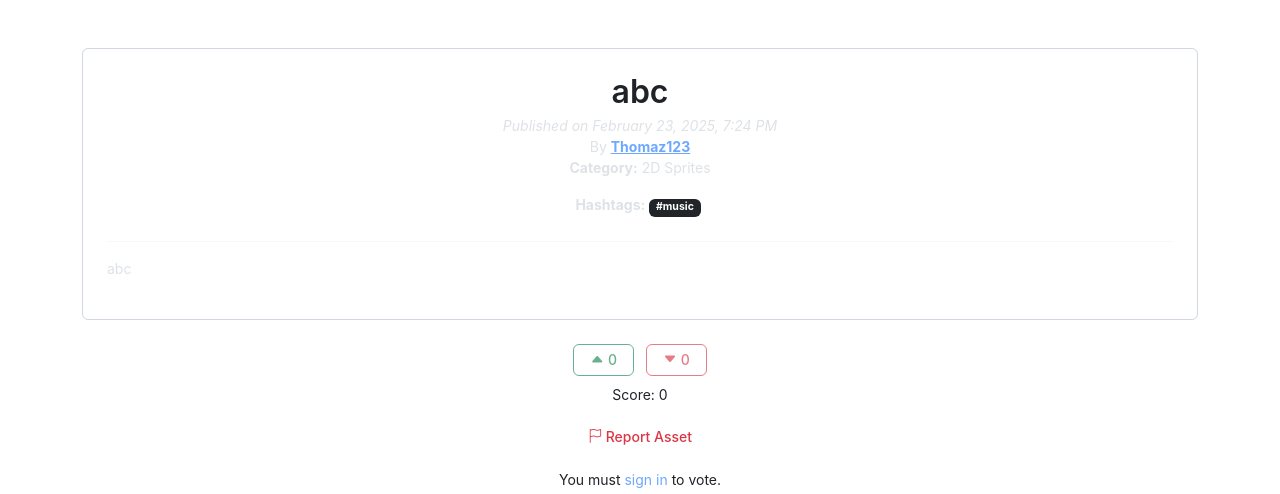
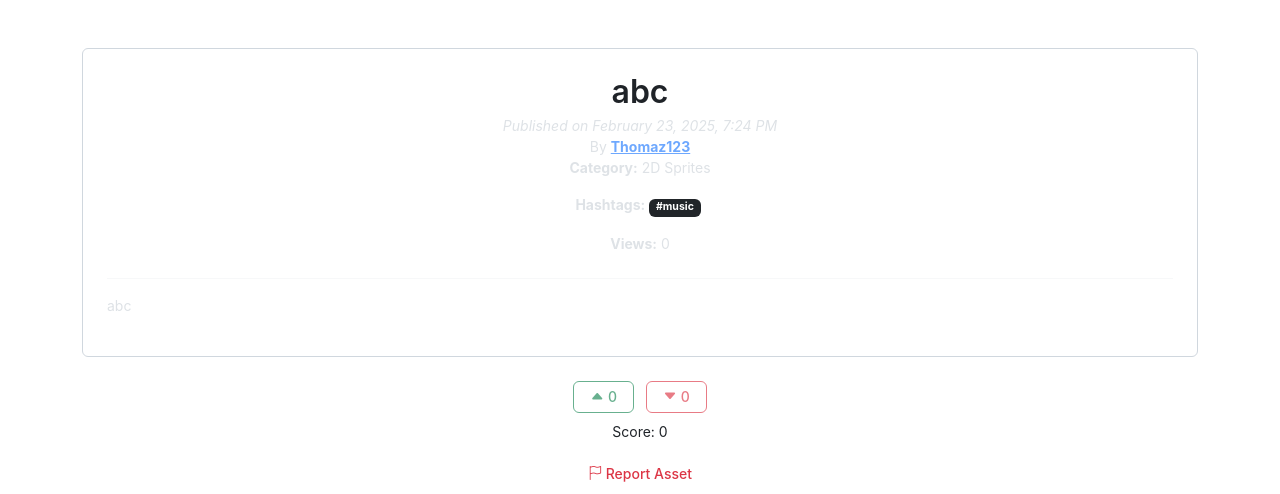
Before and after one commit to ThomazCortez/moonarrowstudios, a PHP site: page /moonarrowstudios/php/view_asset.php?id=74 in a window 1280 px wide. Shown: the part 67-561 px from the top of the page. Run offline with PHP 8.4, Linux system fonts and the light colour scheme; data comes from the database, SQL or seed files in the repository; some libraries are stand-ins or nearby versions.

Commit message:
asset views

```diff
--- a/php/marketplace.php
+++ b/php/marketplace.php
@@ -1400,7 +1400,7 @@ document.addEventListener('DOMContentLoaded', function() {
                             </div>
                             <div class="mb-3">
                                 <label for="hashtags" class="form-label">Hashtags</label>
-                                <input type="text" name="hashtags" id="hashtags" class="form-control bg-dark" placeholder="e.g., #2025, #unity, #unrealengine">
+                                <input type="text" name="hashtags" id="hashtags" class="form-control bg-dark" placeholder="e.g., #2025, #grass, #car">
                             </div>
                             <div class="mb-3">
                             <label for="asset_file" class="form-label">Asset File</label>
--- a/php/profile.php
+++ b/php/profile.php
@@ -226,7 +226,6 @@ $asset_categories = $conn->query("SELECT * FROM asset_categories");
         }
 
         .card:hover {
-            border-color: var(--color-accent-fg);
             transform: translateY(-2px);
             box-shadow: 0 4px 6px rgba(0, 0, 0, 0.1);
         }
--- a/php/view_asset.php
+++ b/php/view_asset.php
@@ -16,11 +16,15 @@ $stmt->execute();
 $result = $stmt->get_result();
 $asset = $result->fetch_assoc();
 
-// If the asset is hidden or not found, display "Asset not found" and exit
 if (!$asset || $asset['status'] === 'hidden') {
     echo "<h1>Asset not found</h1>";
     exit;
 }
+
+// Increment the view count - ADD THIS SECTION
+$update_views_stmt = $conn->prepare("UPDATE assets SET views = views + 1 WHERE id = ?");
+$update_views_stmt->bind_param("i", $asset_id);
+$update_views_stmt->execute();
 
 // Fetch comments and their replies based on the selected filter
 $filter = isset($_GET['filter']) ? $_GET['filter'] : 'highest_score';
@@ -601,7 +605,9 @@ document.addEventListener('DOMContentLoaded', () => {
                     <p class="mb-0"><em>Published on <?= date('F j, Y, g:i A', strtotime($asset['created_at'])) ?></em></p>
                     <p class="mb-0">By <strong><a href="profile.php?id=<?= htmlspecialchars($asset['user_id']) ?>"><?= htmlspecialchars($asset['username'] ?? 'Anonymous') ?></a></strong></p>
                     <p><strong>Category:</strong> <?= htmlspecialchars($asset['category_name'] ?? 'Uncategorized') ?></p>
-                    <p class="card-text"><strong>Hashtags:</strong> <?= htmlspecialchars($asset['hashtags'] ?? '') ?></p>
+<p class="card-text"><strong>Hashtags:</strong> <?= htmlspecialchars($asset['hashtags'] ?? '') ?></p>
+<!-- Add views display -->
+<p class="card-text"><strong>Views:</strong> <?= htmlspecialchars($asset['views'] ?? '0') ?></p>
                 </div>
                 <hr>
                 <!-- Asset Content -->
```
